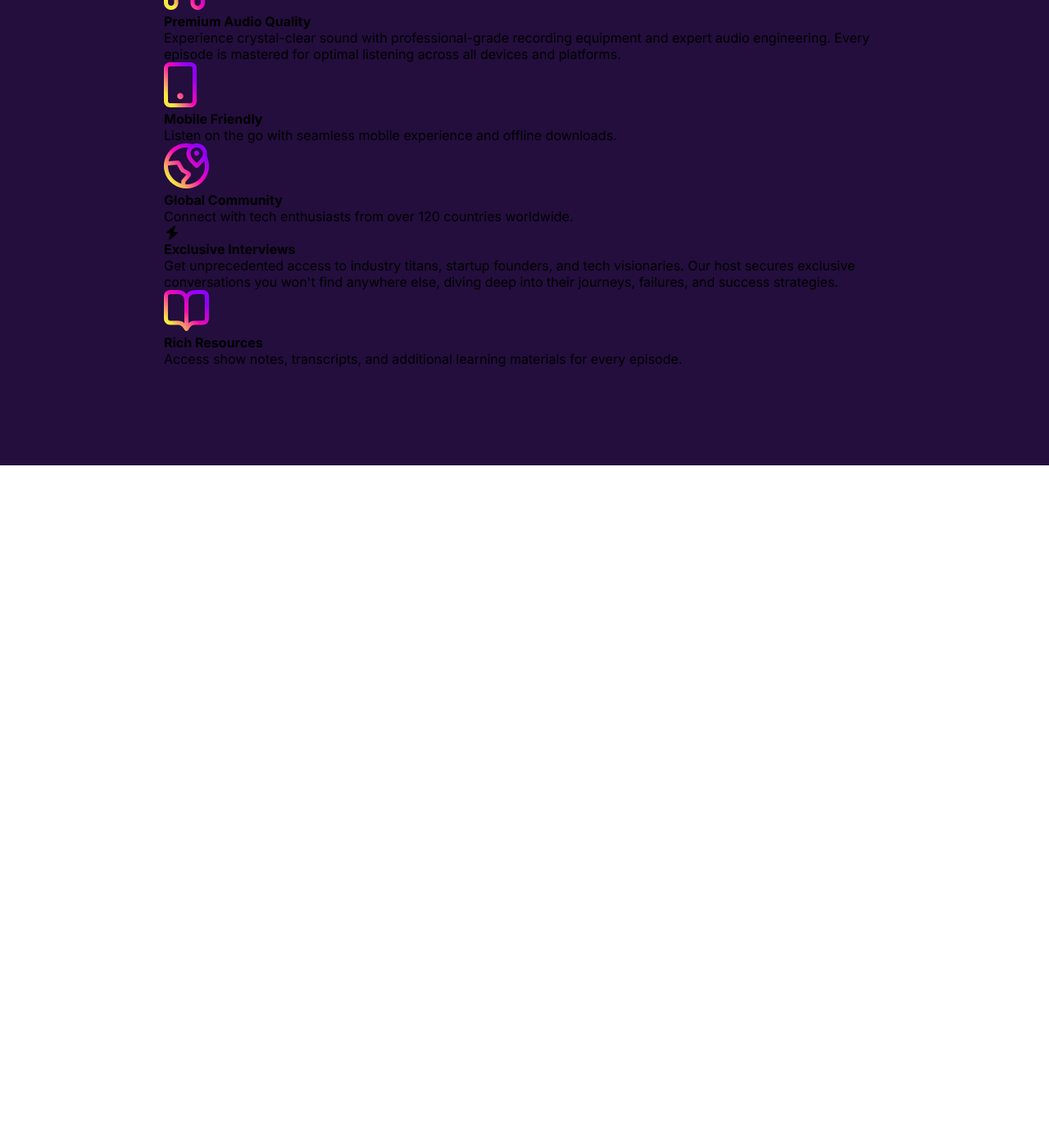
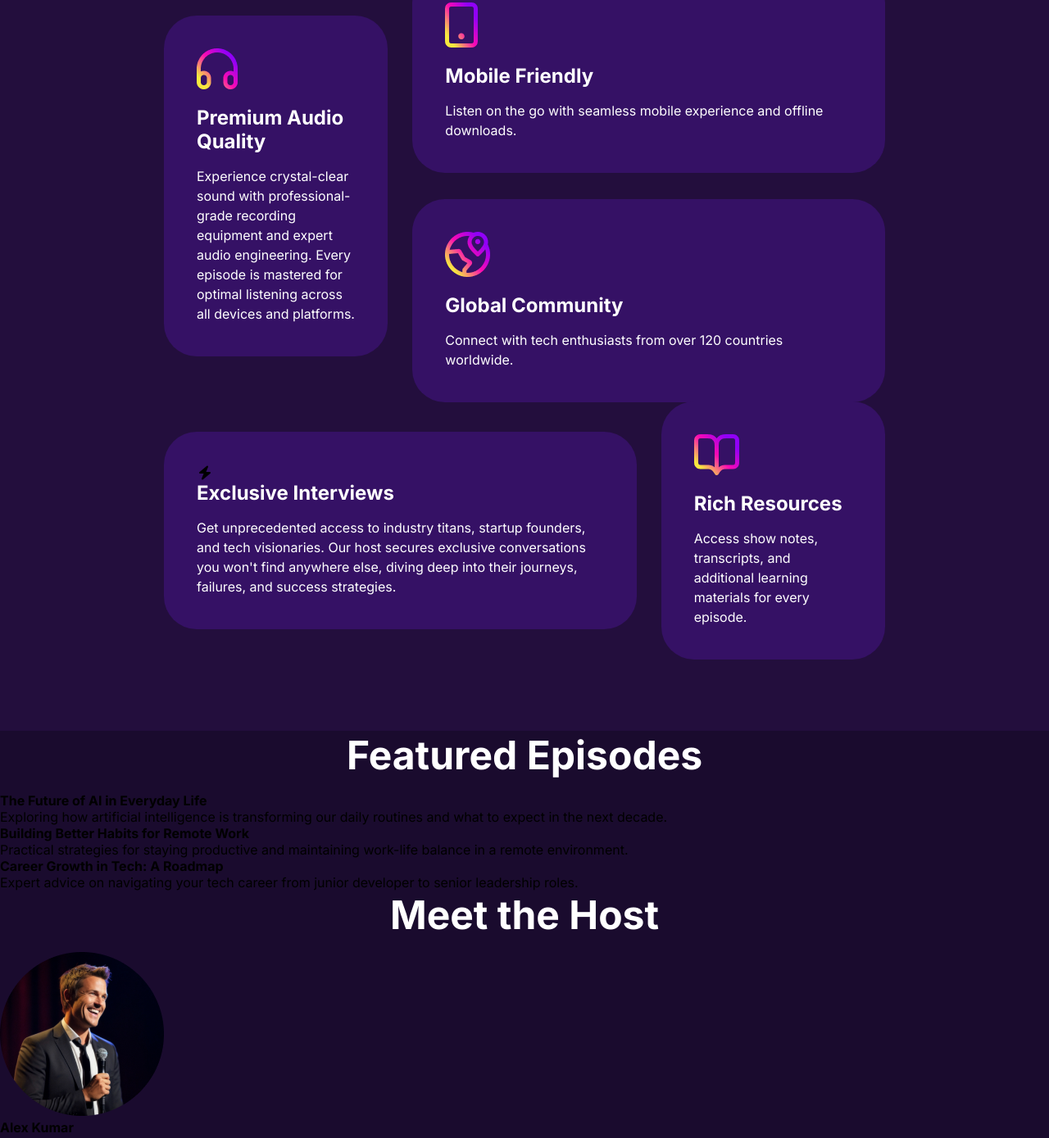
Before and after one commit to isratpia/Assignment-2, a plain HTML site: page index.html in a window 1280 px wide. Shown: the part 1757-3146 px from the top of the page at 82% size. Before the commit the page ends 2325 px from the top, so only its background shows below. Drawn offline with Linux system fonts and the light colour scheme.

Commit message:
prepared the choose section

```diff
--- a/Styles/assignment.css
+++ b/Styles/assignment.css
@@ -118,7 +118,9 @@ nav .menu a{
     text-align: center;
 }
 .about-heading h2 ,
-.choose-container h2{
+.choose-container h2 ,
+.featured-episodes h2 ,
+.featured-host h2{
     font-size: 3rem;
     font-weight: 700;
     color: #FFFFFF;
@@ -154,3 +156,48 @@ nav .menu a{
     background-color: #230E3D;
     padding: 120px 200px;
 }
+.card-container{
+    max-width: 1200px;
+    display: grid;
+    justify-content: center;
+    align-items: center;
+    margin: 0 auto;
+    gap: 30px;
+    grid-template-columns: repeat(3, 1fr);
+    grid-template-rows: repeat(3, 250px);
+}
+.choose-card{
+    background-color: #351165;
+    padding: 40px;
+    border-radius: 40px;
+}
+.long-card{
+    grid-column: span 2;
+}
+.wide-card{
+    grid-row: span 2;
+}
+.normal-card{
+    grid-column: span 1;
+    grid-row: span 1;
+}
+.choose-card img{
+    max-width: 60px;
+    margin-bottom: 16px;
+}
+.choose-card h4{
+    margin-bottom: 16px;
+    color: #FFFFFF;
+    font-size: 1.5rem;
+    font-weight: 700;
+}
+.choose-card p{
+    color: #FFFFFF;
+    font-size: 1rem;
+    font-weight: 400;
+    line-height: 1.5rem;
+}
+#featured{
+    background-color: #1A0B2E;
+
+}
--- a/index.html
+++ b/index.html
@@ -74,35 +74,77 @@
         </div>
 
     </section>
+
     <section id="choose">
         <div class="choose-container">
             <h2>Why Choose TechWave</h2>
-            <div class="choose-card">
+           <div class="card-container">
+                 <div class="choose-card wide-card">
                     <img src="./assets/headphone.png" alt="">
                     <h4>Premium Audio Quality</h4>
                     <p>Experience crystal-clear sound with professional-grade recording equipment and expert audio engineering. Every episode is mastered for optimal listening across all devices and platforms.</p>
                 </div>
-            <div class="choose-card">
+                <div class="choose-card long-card">
                     <img src="./assets/device.png" alt="">
                     <h4>Mobile Friendly</h4>
                     <p>Listen on the go with seamless mobile experience and offline downloads.</p>
                 </div>
-            <div class="choose-card">
+                <div class="choose-card long-card">
                     <img src="./assets/location.png" alt="">
                     <h4>Global Community</h4>
                     <p>Connect with tech enthusiasts from over 120 countries worldwide.</p>
                 </div>
-            <div class="choose-card">
+                <div class="choose-card long-card">
                     <i class="fa-solid fa-bolt"></i>
                     <h4>Exclusive Interviews</h4>
                     <p>Get unprecedented access to industry titans, startup founders, and tech visionaries. Our host secures exclusive conversations you won't find anywhere else, diving deep into their journeys, failures, and success strategies.</p>
                 </div>
-            <div class="choose-card">
+                <div class="choose-card normal-card">
                     <img src="./assets/resource.png" alt="">
                     <h4>Rich Resources</h4>
                     <p>Access show notes, transcripts, and additional learning materials for every episode.</p>
                 </div>
            </div>
+        </div>
     </section>
+
+    <section id="featured">
+        <div class="featured-container">
+            <div class="featured-episodes">
+                <h2>Featured Episodes</h2>
+                <div class="episodes-card">
+                    <h4>The Future of AI in Everyday Life</h4>
+                    <p>Exploring how artificial intelligence is transforming our daily routines and what to expect in the next decade.</p>
+                    <p></p>
+                </div>
+                <div class="episodes-card">
+                    <h4>Building Better Habits for Remote Work</h4>
+                    <p>Practical strategies for staying productive and maintaining work-life balance in a remote environment.</p>
+                    <p></p>
+                </div>
+                <div class="episodes-card">
+                    <h4>Career Growth in Tech: A Roadmap</h4>
+                    <p>Expert advice on navigating your tech career from junior developer to senior leadership roles.</p>
+                    <p></p>
+                </div>
+            </div>
+            <div class="featured-host">
+                <h2>Meet the Host</h2>
+                <img src="./assets/host.png" alt="">
+                <h4>Alex Kumar</h4>
+                <p>Tech entrepreneur, productivity expert, and lifelong learner. Alex has been in the tech industry for over 10 years, working with startups and Fortune 500 companies. Through TechWave, Alex shares insights from industry leaders and practical advice for anyone looking to grow in tech.</p>
+                <ul class="social-icon">
+                    <li><a href=""><img src="./assets/linkedin.png" alt=""></a></li>
+                    <li><a href=""><img src="./assets/x.png" alt=""></a></li>
+                    <li><a href=""><img src="./assets/instagram.png" alt=""></a></li>
+                    <li><a href=""><img src="./assets/youtube.png" alt=""></a></li>
+                </ul>
+            </div>
+        </div>
+
+
+
+    </section>
+
 </body>
 </html>
```
Lines whose indentation alone changed are shown as unchanged.
